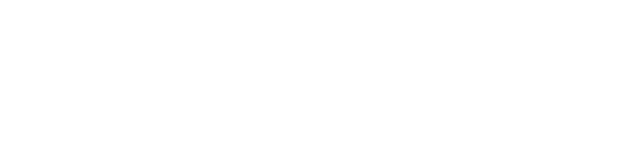
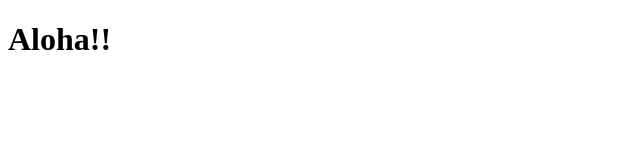
Before and after one commit to AlexandreCCunha/kit_web, a plain HTML site: page index.html in a window 1280 px wide. Shown: the whole page, without its empty margins (0-640 px from the left). Drawn offline with Linux system fonts and the light colour scheme.

Commit message:
Inclui titulo

```diff
--- a/index.html
+++ b/index.html
@@ -5,7 +5,7 @@
 </head>
 <body>
 
-
+<h1>Aloha!!</h1>
 
 </body>
 </html>
```
